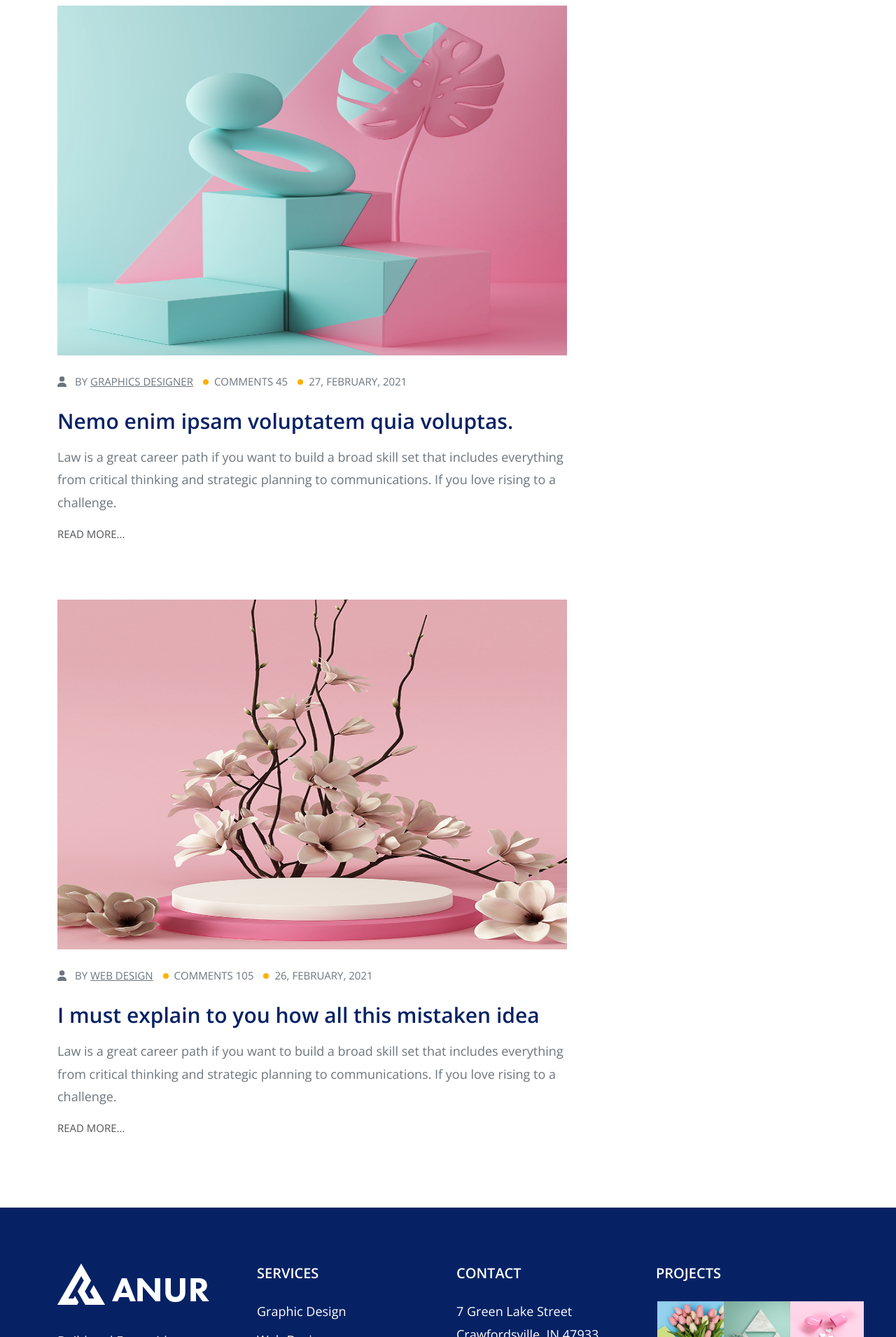
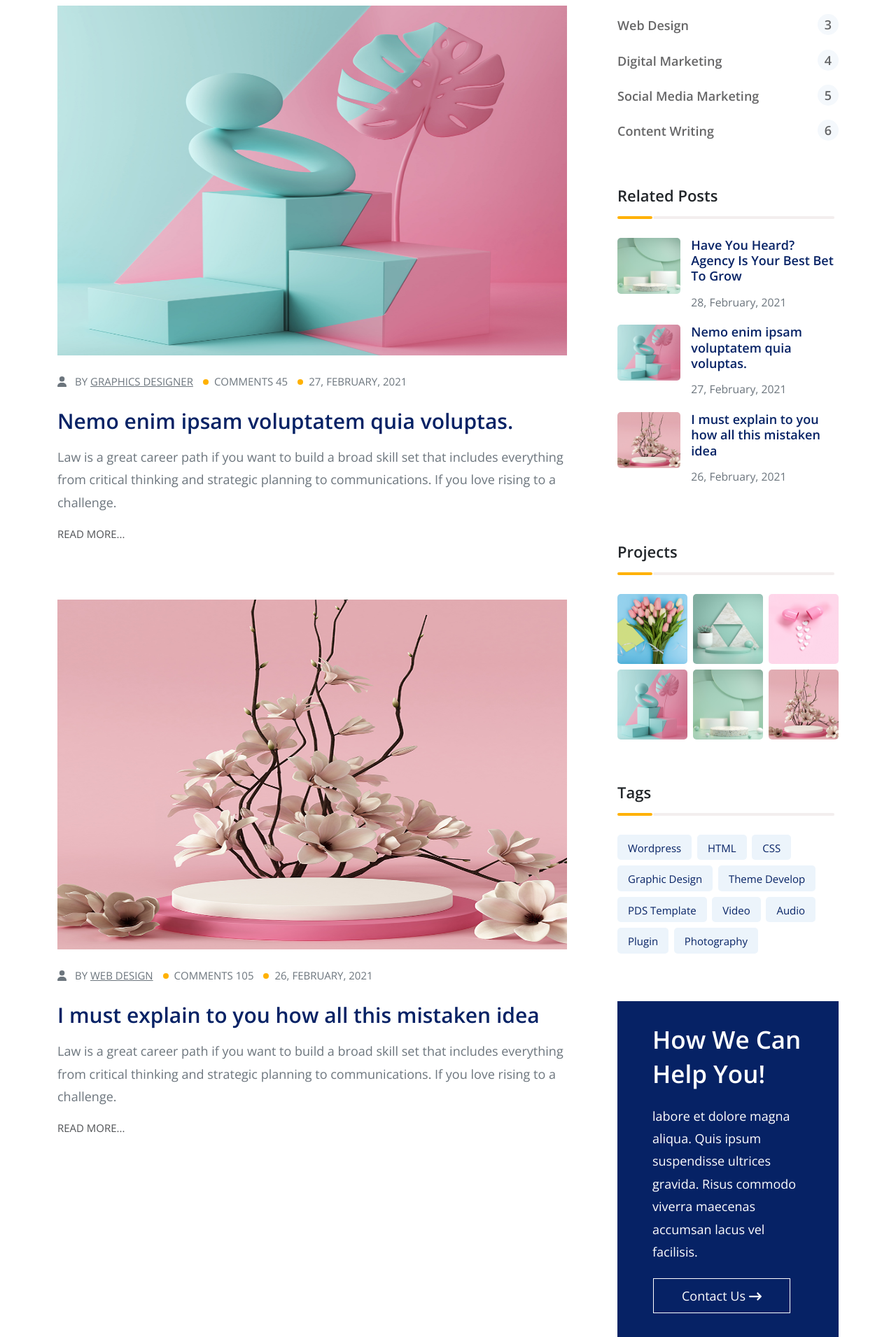
Before and after one commit to shawon111/anur-personal-portfolio, a React (Create React App) app: page /blog in a window 1280 px wide. Shown: the part 1489-3400 px from the top of the page at 70% size. Built offline with nearby package versions, Linux system fonts and the light colour scheme.

Commit message:
blog page complete

```diff
--- a/src/Components/Pages/Blog/Blog.css
+++ b/src/Components/Pages/Blog/Blog.css
@@ -54,7 +54,7 @@
 .author-social-id ul li:hover a{
     color: #fff;
 }
-.sidebar-search-bar{
+.sidebar-search-bar, .sidebar-categories, .sidebar-related-posts, .sidebar-project-grid, .sidebar-tags, .sidebar-contact-cta{
     margin-top: 60px;
 }
 
@@ -88,3 +88,127 @@
     background-color: var(--primaryColor);
     color: #fff;
 }
+
+.sidebar-subheading{
+    position: relative;
+    font-size: 22px;
+}
+
+.sidebar-subheading::before{
+    content: '';
+    width: 50px;
+    height: 4px;
+    background-color: var(--brandColor);
+    position: absolute;
+    top: 45px;
+    left: 0;
+    border-radius: 5px;
+}
+.sidebar-subheading::after{
+    content: '';
+    width: 82%;
+    height: 4px;
+    background-color: #ece4e49c;
+    position: absolute;
+    top: 45px;
+    left: 16%;
+    border-radius: 5px;
+}
+
+.sidebar-categories-container ul{
+    padding-left: 0;
+    margin-top: 45px;
+}
+.sidebar-categories-container ul li{
+    display: block;
+    width: 100%;
+    margin-bottom: 18px;
+}
+.sidebar-categories-container ul li a{
+    color: #363637c2;
+    font-weight: 600;
+    display: flex;
+    justify-content: space-between;
+    transition: all .3s;
+}
+.sidebar-categories-container ul li a:hover{
+    color: var(--brandColor);
+}
+.sidebar-categories-container ul li a span:nth-child(2){
+    width: 30px;
+    height: 30px;
+    background-color: #F4F8FC;
+    border-radius: 50%;
+    line-height: 30px;
+    text-align: center;
+}
+.related-post-image{
+    width: 90px;
+    height: 80px;
+    border-radius: 5px;
+}
+.sidebar-posts-grid{
+    margin-top: 45px;
+}
+.related-post-title a{
+    color: var(--primaryColor);
+    font-weight: 600;
+    font-style: 16px;
+    line-height: 1.2;
+}
+
+.project-grid-images{
+    margin-top: 45px;
+}
+
+.project-grid-images img{
+    width: 100%;
+    height: 100px;
+    border-radius: 5px;
+}
+.sidebar-tags-container p{
+    margin-top: 45px;
+}
+.sidebar-tags-container p span{
+    padding: 2px 15px;
+    background-color: #ECF4FB;
+    margin-bottom: 8px;
+    margin-right: 3px;
+    display: inline-block;
+    transition: all .3s;
+    border-radius: 5px;
+}
+.sidebar-tags-container p span a{
+    color: var(--primaryColor);
+    font-size: 15px;
+    transition: all .3s;
+}
+.sidebar-tags-container p span:hover{
+    background-color: var(--brandColor);
+}
+.sidebar-tags-container p span:hover a{
+    color: #fff;
+}
+.sidebar-contact-cta-container{
+    padding: 30px 50px;
+    background-color: var(--primaryColor);
+}
+.sidebar-contact-cta-container h3{
+    font-size: 35px;
+    color: #fff;
+}
+.sidebar-contact-cta-container p{
+    color: #fff;
+    margin-top: 20px;
+    margin-bottom: 20px;
+}
+.sidebar-contact-cta-container button{
+    margin-bottom: 15px;
+    margin-top: 10px;
+}
+.sidebar-contact-cta-container button a {
+    color: #fff;
+    border: 1px solid #fff;
+    padding: 12px 40px;
+    transition: all .3s;
+}
--- a/src/Components/Pages/Blog/Blog.js
+++ b/src/Components/Pages/Blog/Blog.js
@@ -11,7 +11,14 @@ import thumb3 from '../../../images/project-6.jpg';
 import BlogGridCard from './BlogGridBlog/BlogGridCard';
 import jenny from '../../../images/jenny.jpg';
 import { faFacebookF, faLinkedinIn, faPinterestP, faTwitter } from '@fortawesome/free-brands-svg-icons';
-import { faSearch } from '@fortawesome/free-solid-svg-icons';
+import { faArrowRightLong, faSearch } from '@fortawesome/free-solid-svg-icons';
+import { Link } from 'react-router-dom';
+import project1 from '../../../images/project-1.jpg';
+import project2 from '../../../images/project-2.jpg';
+import project3 from '../../../images/project-3.jpg';
+import project4 from '../../../images/project-4.jpg';
+import project5 from '../../../images/project-5.jpg';
+import project6 from '../../../images/project-6.jpg';
 
 const Blog = () => {
     const pageInfo = { pageName: "Latest News", breadCrumb: 'blog' };
@@ -30,6 +37,7 @@ const Blog = () => {
             {/* page hero/banner section */}
             <PageHeroSection pageInfo={pageInfo} />
             {/* blogs section */}
+            {/* blog cards */}
             <section className="all-blogs">
                 <Container>
                     <Row className='g-5'>
@@ -44,6 +52,7 @@ const Blog = () => {
                             </div>
                         </Col>
                         <Col className='ps-5' xs={12} sm={12} md={4} lg={4}>
+                            {/* sidebar */}
                             <div className="blog-sidebar">
                                 <div className="blog-author-details">
                                     <Card className='blog-page-author-card'>
@@ -70,11 +79,89 @@ const Blog = () => {
                                 <div className="sidebar-search-bar">
                                     <InputGroup className="mb-3 sidebar-search-container">
                                         <FormControl
-                                        className='sidebar-search-field'
-                                        placeholder='Search Post...'
+                                            className='sidebar-search-field'
+                                            placeholder='Search Post...'
                                         />
                                         <InputGroup.Text className='btn sidebar-search-btn'><FontAwesomeIcon icon={faSearch} /></InputGroup.Text>
                                     </InputGroup>
+                                </div>
+                                <div className="sidebar-categories">
+                                    <div className="sidebar-categories-container">
+                                        <h4 className='sidebar-subheading'>Categories</h4>
+                                        <ul>
+                                            <li>
+                                                <Link to='/'><span>Design & Planning</span><span>1</span></Link>
+                                            </li>
+                                            <li>
+                                                <Link to='/'><span>Graphic Design</span><span>2</span></Link>
+                                            </li>
+                                            <li>
+                                                <Link to='/'><span>Web Design</span><span>3</span></Link>
+                                            </li>
+                                            <li>
+                                                <Link to='/'><span>Digital Marketing</span><span>4</span></Link>
+                                            </li>
+                                            <li>
+                                                <Link to='/'><span>Social Media Marketing</span><span>5</span></Link>
+                                            </li>
+                                            <li>
+                                                <Link to='/'><span>Content Writing</span><span>6</span></Link>
+                                            </li>
+                                        </ul>
+                                    </div>
+                                </div>
+                                {/* sidebar related posts */}
+                                <div className="sidebar-related-posts">
+                                    <div className="sidebar-related-posts-container">
+                                        <h4 className="sidebar-subheading">Related Posts</h4>
+                                        <div className="sidebar-posts-grid">
+
+                                            {
+                                                blogs.map(blog => <Row className='g-0'>
+                                                        <Col xs={4} sm={4} md={4} lg={4}>
+                                                            <img className='img-fluid related-post-image' src={blog.thumbnail} alt="" />
+                                                        </Col>
+                                                        <Col xs={8} sm={8} md={8} lg={8}>
+                                                            <h6 className="related-post-title"><Link to={`/blog/${blog.id}`}>{blog.title}</Link></h6>
+                                                            <p className="related-post-date text-secondary"><small>{blog.date}</small></p>
+                                                        </Col>
+                                                    </Row>)
+                                            }
+                                        </div>
+                                    </div>
+                                </div>
+                                {/* sidebar projects grid */}
+                                <div className="sidebar-project-grid">
+                                    <div className="project-grid-container">
+                                        <h4 className="sidebar-subheading">
+                                            Projects
+                                        </h4>
+                                        <div className="project-grid-images">
+                                            <Row className='g-2'>
+                                                <Col xs={6} sm={6} md={4} lg={4}><Link to="/"><img src={project1} alt="" /></Link></Col>
+                                                <Col xs={6} sm={6} md={4} lg={4}><Link to="/"><img src={project2} alt="" /></Link></Col>
+                                                <Col xs={6} sm={6} md={4} lg={4}><Link to="/"><img src={project3} alt="" /></Link></Col>
+                                                <Col xs={6} sm={6} md={4} lg={4}><Link to="/"><img src={project4} alt="" /></Link></Col>
+                                                <Col xs={6} sm={6} md={4} lg={4}><Link to="/"><img src={project5} alt="" /></Link></Col>
+                                                <Col xs={6} sm={6} md={4} lg={4}><Link to="/"><img src={project6} alt="" /></Link></Col>
+                                            </Row>
+                                        </div>
+                                        {/* sidebar tags */}
+                                        <div className="sidebar-tags">
+                                            <div className="sidebar-tags-container">
+                                                <h4 className="sidebar-subheading">Tags</h4>
+                                                <p><span><Link to="/">Wordpress</Link></span> <span><Link to="/">HTML</Link></span> <span><Link to="/">CSS</Link></span> <span><Link to="/">Graphic Design</Link></span> <span><Link to="/">Theme Develop</Link></span> <span><Link to="/">PDS Template</Link></span> <span><Link to="/">Video</Link></span> <span><Link to="/">Audio</Link></span> <span><Link to="/">Plugin</Link></span> <span><Link to="/">Photography</Link></span></p>
+                                            </div>
+                                        </div>
+                                        {/* sidebar-contact-cta */}
+                                        <div className="sidebar-contact-cta">
+                                            <div className="sidebar-contact-cta-container">
+                                                <h3 className="contact-cta-heaing">How We Can Help You!</h3>
+                                                <p>labore et dolore magna aliqua. Quis ipsum suspendisse ultrices gravida. Risus commodo viverra maecenas accumsan lacus vel facilisis.</p>
+                                                <button className='btn p-0'><Link to="/contact">Contact Us <span><FontAwesomeIcon icon={faArrowRightLong} /></span></Link></button>
+                                            </div>
+                                        </div>
+                                    </div>
                                 </div>
                             </div>
                         </Col>
```
